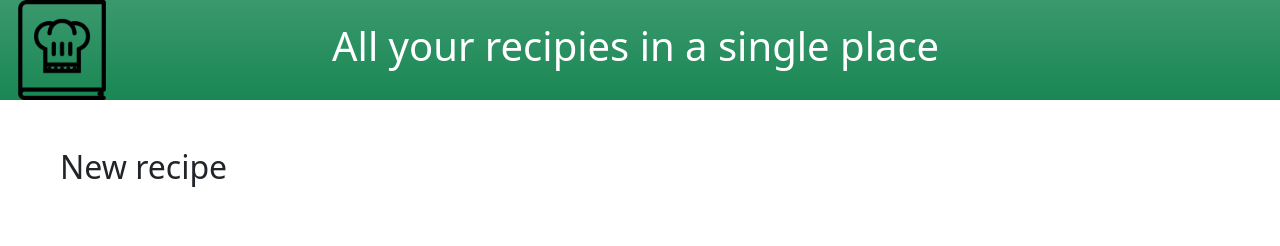
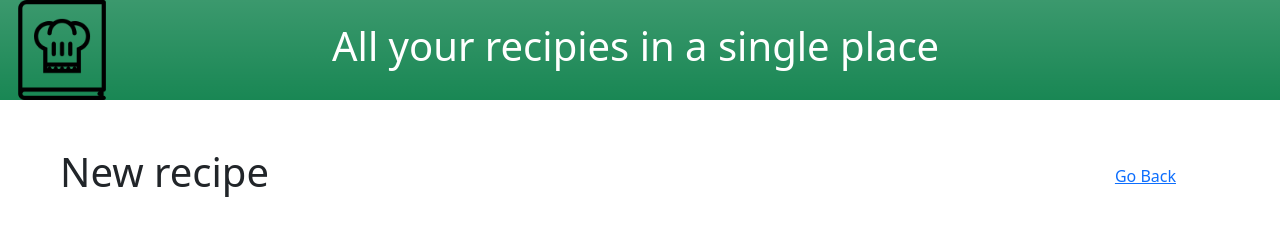
Before and after one commit to GeorgeGuerrero904/RecipesApp, a React (Vite) app: page /recipe/new in a window 1280 px wide. Shown: the top 246 px of the page. Built offline with nearby package versions, Linux system fonts and the light colour scheme.

Commit message:
fixing bug of redirection when a new recipe was added, and finalizing the app, added a new script to run json server

```diff
--- a/package.json
+++ b/package.json
@@ -7,7 +7,8 @@
     "dev": "vite",
     "build": "vite build",
     "lint": "eslint .",
-    "preview": "vite preview"
+    "preview": "vite preview",
+    "startJsonServer": "cd .\\JsonServer\\ && json-server --watch RecipesDB.json --port 8000"
   },
   "dependencies": {
     "react": "^19.1.0",
--- a/src/components/Recipe/FullRecipe.jsx
+++ b/src/components/Recipe/FullRecipe.jsx
@@ -1,5 +1,4 @@
-import { useLocation } from "react-router";
-import { Link } from "react-router";
+import { useLocation, Link } from "react-router";
 
 function FullRecipe() {
     //const { id } = useParams();
--- a/src/components/newRecipe/NewRecipe.jsx
+++ b/src/components/newRecipe/NewRecipe.jsx
@@ -1,11 +1,12 @@
 import { useState } from "react";
 import { ReactSortable } from 'react-sortablejs';
-import { Navigate } from 'react-router';
+import { useNavigate, Link } from 'react-router';
 import Ingredient from "./Ingredient";
 import Step from "./Step";
 import "./NewRecipe.css"
 
 function NewRecipe() {
+    const navigate = useNavigate();
 
     const [ingredients, setIngredients] = useState([]);
     const [currentIngredient, setCurrentIngredient] = useState({ id: 0, item: "", quantity: "", notes: "" });
@@ -52,15 +53,20 @@ function NewRecipe() {
         addRecipe({
             title: formData.get("title"),
             description: formData.get("description"),
-            ingredients: ingredients.map(({...ing }) => ing),
+            ingredients: ingredients.map(({ ...ing }) => ing),
             steps: stepList.map((el) => el.step)
         });
-        return <Navigate to="/" replace />;
+        navigate("/");
+        return true;
     }
     return (
         <div className="container m-5">
             <form action={recipeSubmitAcion} className="row justify-content-between">
-                <h2>New recipe</h2>
+                <div className="col-12 d-flex justify-content-between align-items-center">
+                    <div className="h1">New recipe</div>
+                    <Link to="/">Go Back</Link>
+                </div>
+
                 <div className="mb-3 mt-5">
                     <label htmlFor="title" className="form-label">Title</label>
                     <input type="text" name="title" className="form-control" id="title" />
```
Also changed, not shown: 1 other file (tests, documents, lock files or other folders).
